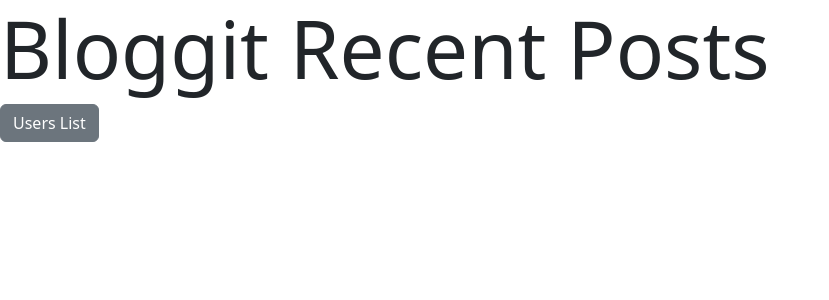
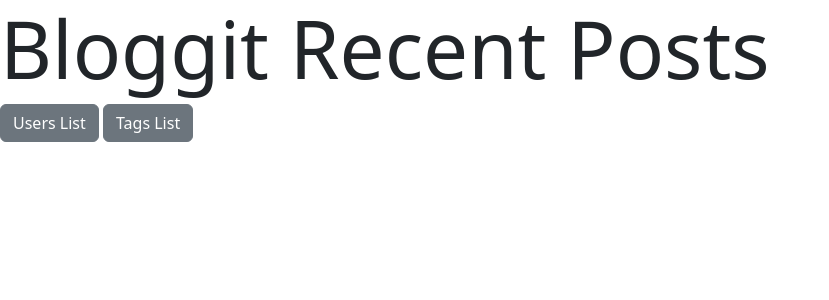
Before and after one commit to franklinkong981/Bloggit, a Flask app: page / in a window 1280 px wide. Shown: the top 300 px of the page, without its empty margins (0-829 px from the left). Run offline with Flask 3, Linux system fonts and the light colour scheme.

Commit message:
Added a tags page to show the list of tags

```diff
--- a/app.py
+++ b/app.py
@@ -19,7 +19,7 @@
         app.config['SQLALCHEMY_ECHO'] = True
 
     @app.route('/')
-    def redirect_to_users_list():
+    def show_homepage():
         """Home page. This will show the 5 most recent blog posts from any user and list the title, content, and date/time of
         creation for each one."""
         recent_posts = Post.query.order_by(Post.id.desc()).limit(5)
@@ -196,6 +196,12 @@
         flash("Post successfully deleted!")
         return redirect(f'/users/{author_id}')
 
+    @app.route('/tags')
+    def show_tags():
+        """Shows a list of all current tags. Each tag name is also a link to a more detailed page about that tag."""
+        tags = Tag.query.all()
+        return render_template('tags_list.html', tags=tags)
+
     @app.errorhandler(404)
     def not_found(e):
         return render_template("404.html")
--- a/templates/home.html
+++ b/templates/home.html
@@ -11,4 +11,5 @@
         <hr>
     {% endfor %}
     <a class="btn btn-secondary" href="/users">Users List</a>
+    <a class="btn btn-secondary" href="/tags">Tags List</a>
 {% endblock %}
```
Also changed, not shown: templates/tags_list.html (added, +14 -0 lines).
